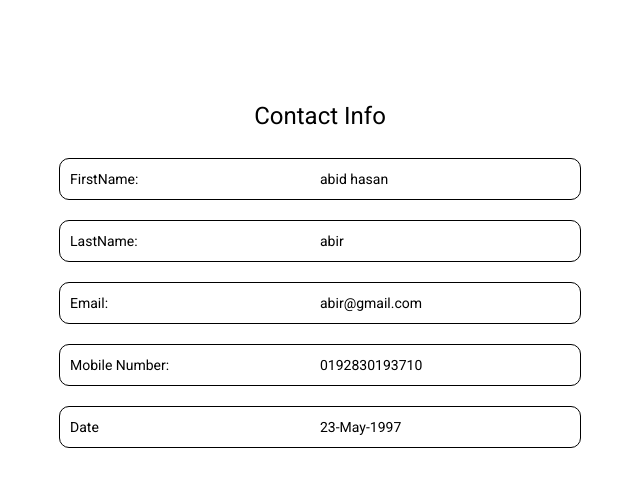
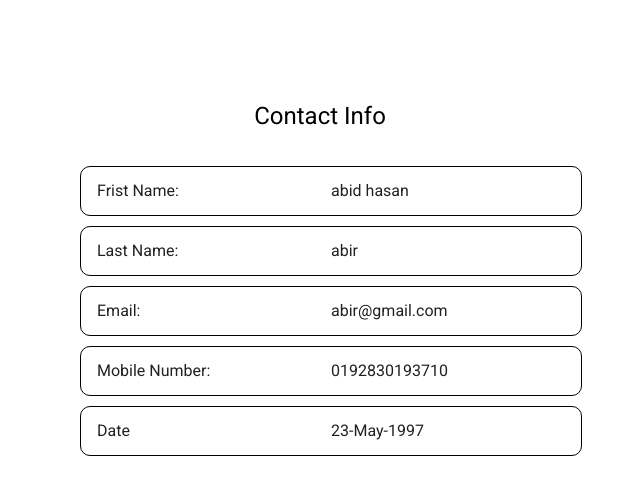
Before and after one commit to Abir1507075/FirstApp, an Angular app: page /contact/1 in a window 1280 px wide. Shown: the top 494 px of the page, without its empty margins (320-960 px from the left). Built offline with nearby package versions, Linux system fonts and the light colour scheme.

Commit message:
added mat list in contact info and contact list

```diff
--- a/src/app/app.module.ts
+++ b/src/app/app.module.ts
@@ -20,6 +20,7 @@ import { MatNativeDateModule } from '@angular/material/core';
 import {MatFormFieldModule} from '@angular/material/form-field';
 import {MatInputModule} from '@angular/material/input';
 import { ContactComponent } from './components/contact/contact.component';
+import {MatListModule} from '@angular/material/list';
 
 
 
@@ -50,6 +51,7 @@ import { ContactComponent } from './components/contact/contact.component';
     MatNativeDateModule,
     MatFormFieldModule,
     MatInputModule,
+    MatListModule,
 
 
     FlexLayoutModule,
--- a/src/app/components/contact-list/contact-list.component.css
+++ b/src/app/components/contact-list/contact-list.component.css
@@ -3,7 +3,6 @@
     border-radius: 10px;
     margin: 10px;
     padding: 10px;
-    display: flex;
-    flex-direction: row;
-    justify-content: space-around;
+    flex: row;
+    justify-content: space-between;
 }
--- a/src/app/components/contact-list/contact-list.component.html
+++ b/src/app/components/contact-list/contact-list.component.html
@@ -1,10 +1,12 @@
 <div fxLayout="column">
-    <div (click)="onSelect(i)" class="contact" *ngFor="let contact of contactList;let i = index">
-        <div>
-            {{contact.firstName}}
-        </div>
-        <div>
-            {{contact.mobileNumber}}
-        </div>
-    </div>
+    <mat-action-list>
+        <mat-list-item class="contact" (click)="onSelect(i)"  *ngFor="let contact of contactList;let i = index">
+            <div matLine>
+                {{contact.firstName}}
+            </div>
+            <div >
+                {{contact.mobileNumber}}
+            </div>
+        </mat-list-item>
+    </mat-action-list>
 </div>
--- a/src/app/components/view-contact/view-contact.component.css
+++ b/src/app/components/view-contact/view-contact.component.css
@@ -1,5 +1,10 @@
-.row-info{
-    width:500px;
+mat-list{
+    width: 500px;
+}
+div{
+    margin-top: 100px;
+}
+mat-list-item{
     margin:10px;
     border:1px solid black;
     border-radius: 10px;
@@ -7,7 +12,7 @@
     padding: 10px;
     display: flex;
     flex-direction: row;
-    justify-content: space-between;
+
 }
 label{
     flex:1;
@@ -15,6 +20,3 @@ label{
 span{
     flex:1;
 }
-form{
-    margin-top: 100px;
-}
--- a/src/app/components/view-contact/view-contact.component.html
+++ b/src/app/components/view-contact/view-contact.component.html
@@ -1,23 +1,25 @@
-<form fxLayout="column" fxLayoutAlign="space-between center">
+<div fxLayout="column" fxLayoutAlign="start center">
     <h1>Contact Info</h1>
-    <div class="row-info">
-        <label for="firstName">FirstName: </label>
-        <span>{{contact.firstName}} </span>
-    </div>
-    <div class="row-info">
-        <label for="lastName">LastName: </label>
-        <span>{{contact.lastName}}</span>
-    </div>
-    <div class="row-info">
-        <label for="email">Email: </label>
-        <span>{{contact.email}} </span>
-    </div>
-    <div class="row-info">
-        <label for="mobileNumber">Mobile Number: </label>
-        <span>{{contact.mobileNumber}} </span>
-    </div>
-    <div class="row-info">
-        <label for = "date">Date</label>
-        <span>{{contact.dateOfBirth |date:"dd-MMM-yyyy"}}</span>
-    </div>
-</form>
+    <mat-list>
+        <mat-list-item >
+            <label>Frist Name:</label>
+            <span>{{contact.firstName}}</span>
+        </mat-list-item>
+        <mat-list-item >
+            <label >Last Name:</label>
+            <span>{{contact.lastName}} </span>
+        </mat-list-item>
+        <mat-list-item >
+            <label >Email: </label>
+            <span>{{contact.email}} </span>
+        </mat-list-item>
+        <mat-list-item >
+            <label >Mobile Number: </label>
+            <span>{{contact.mobileNumber}} </span>
+        </mat-list-item>
+        <mat-list-item >
+            <label >Date</label>
+            <span>{{contact.dateOfBirth |date:"dd-MMM-yyyy"}}</span>
+        </mat-list-item>
+    </mat-list>
+</div>
```
